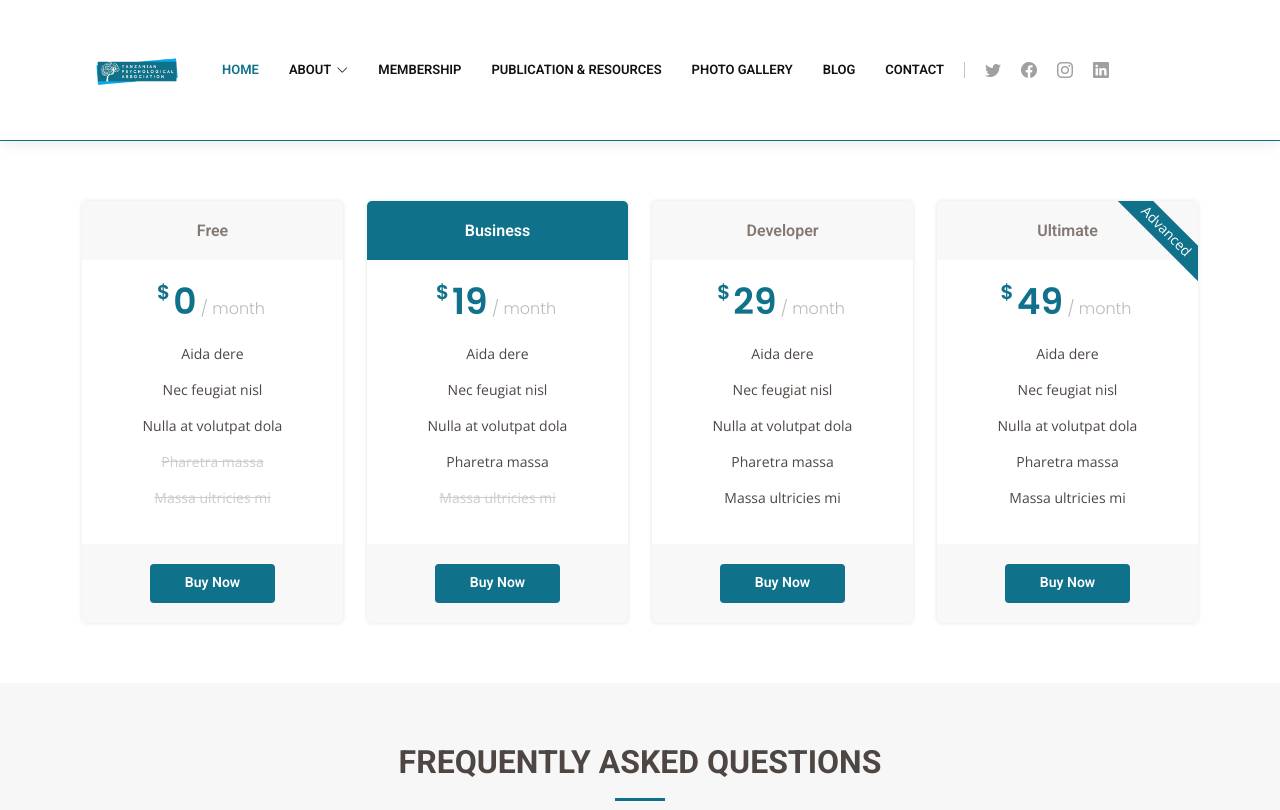
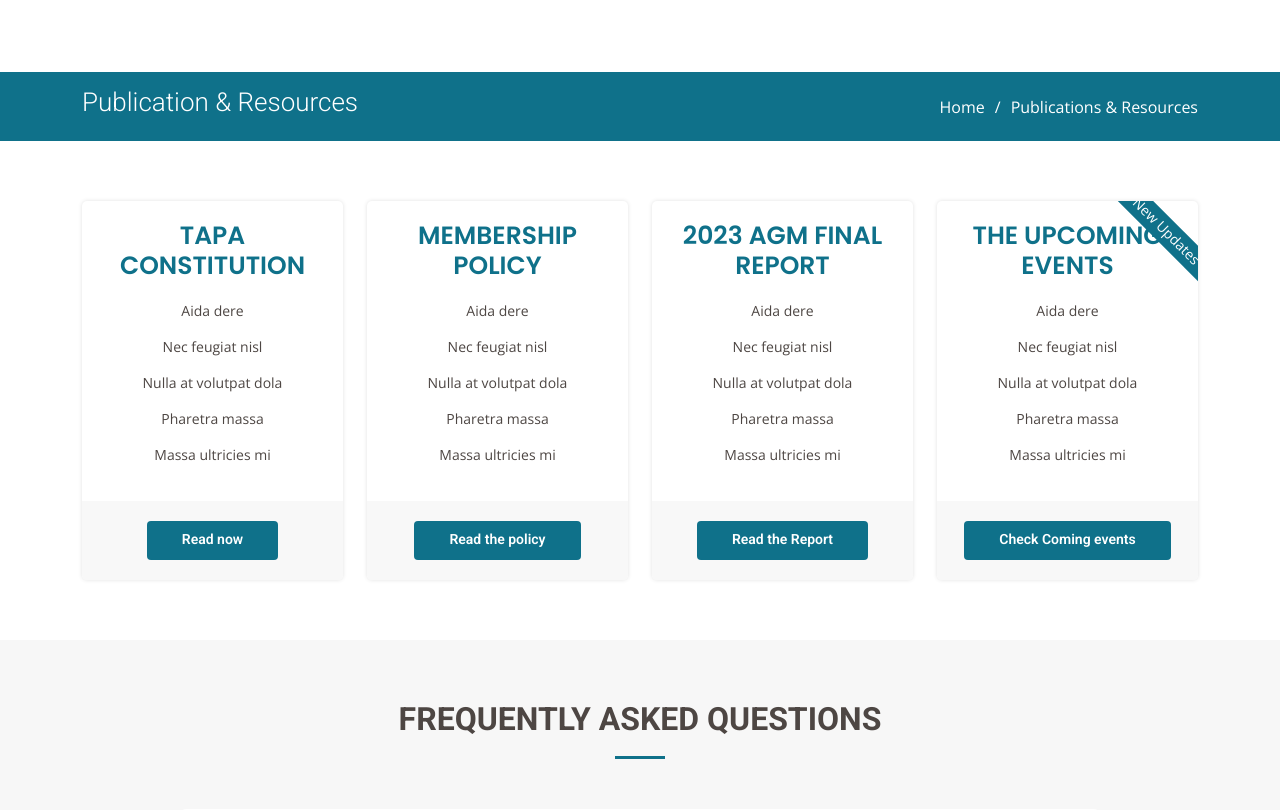
Before and after one commit to andreamsilu/TAPA, a PHP site: page /publication-resources.php in a window 1280 px wide. Shown: the top 810 px of the page. Run offline with PHP 8.4, Linux system fonts and the light colour scheme.

Commit message:
publication page modified

```diff
--- a/assets/css/style.css
+++ b/assets/css/style.css
@@ -1170,6 +1170,13 @@ section {
   border-radius: 5px;
   position: relative;
   overflow: hidden;
+  transition-duration: 0.3s;
+}
+.pricing .box:hover {
+  /* background: #0F718A; */
+  transition: 0.3s;
+  transform-style:preserve-3d;
+
 }
 
 .pricing h3 {
@@ -1183,7 +1190,7 @@ section {
 }
 
 .pricing h4 {
-  font-size: 36px;
+  font-size: 25px;
   color: #0F718A;
   font-weight: 600;
   font-family: "Poppins", sans-serif;
@@ -1222,8 +1229,8 @@ section {
 }
 
 .pricing ul .na {
-  color: #ccc;
-  text-decoration: line-through;
+  /* color: #ccc; */
+  text-decoration: 0;
 }
 
 .pricing .btn-wrap {
--- a/header.php
+++ b/header.php
@@ -22,7 +22,7 @@
           <li><a href="membership.php">Membership</a></li>
           <li><a href="publication-resources.php">Publication & resources</a></li>
           <li><a href="portfolio.php">Photo gallery</a></li>
-          <li><a href="blog.php">Blog</a></li>
+          <!-- <li><a href="blog.php">Blog</a></li> -->
           <li><a href="contact.php">Contact</a></li>
 
         </ul>
--- a/index.php
+++ b/index.php
@@ -26,7 +26,7 @@
 
         <div class="row content">
           <div class="col-lg-6" data-aos="fade-right">
-            <h2>Eum ipsam laborum deleniti velitena</h2>
+            <h2 style="color: #0F718A;">TANZANIA PSYCHOLOGICAL ASSOCIATION</h2>
             <h3>Voluptatem dignissimos provident quasi corporis voluptates sit assum perenda sruen jonee trave</h3>
           </div>
           <div class="col-lg-6 pt-4 pt-lg-0" data-aos="fade-left">
--- a/membership.php
+++ b/membership.php
@@ -35,7 +35,7 @@
 
 <body>
 
-<?php include "header.php" ?>
+<?php //include "header.php" ?>
 
   <main id="main">
 
@@ -90,7 +90,7 @@
                 </svg>
                 <i class="bx bx-pencil"></i>
               </div>
-              <h4><a href="registration.php">Member Registration</a></h4>
+              <h4>Member Registration</h4>
               <p class="mb-3">Fill all the required details to be a full member of TAPA</p>
             <a href="registration.php" class="text-white">
             <button class="btn btn-primary w-100 " type="submit">Register Now</button>
@@ -104,7 +104,7 @@
 
           <div class="col-lg-4 col-md-6 d-flex align-items-stretch mt-4 mt-lg-0" data-aos="zoom-in" data-aos-delay="300">
             <div class="icon-box iconbox-blue">
-            <h4><a href="">Search for Practitioner</a></h4>
+            <h4>Search for Practitioner</h4>
 
               <div class="icon">
                 <svg width="100" height="100" viewBox="0 0 600 600" xmlns="http://www.w3.org/2000/svg">
--- a/publication-resources.php
+++ b/publication-resources.php
@@ -10,11 +10,11 @@
   <meta content="" name="keywords">
 
   <?php include "titleIcon.php" ?>
+  <?php //include "header.php" ?>
 
 </head>
 
 <body>
-<?php include "header.php" ?>
 
 
   <main id="main">
@@ -24,7 +24,7 @@
       <div class="container">
 
         <div class="d-flex justify-content-between align-items-center">
-          <h2>Pricing</h2>
+          <h2>Publication & Resources</h2>
           <ol>
             <li><a href="index.php">Home</a></li>
             <li>Publications & Resources</li>
@@ -32,7 +32,8 @@
         </div>
 
       </div>
-    </section><!-- End Breadcrumbs -->
+    </section>
+    <!-- End Breadcrumbs -->
 
     <!-- ======= Pricing Section ======= -->
     <section id="pricing" class="pricing">
@@ -42,8 +43,8 @@
 
           <div class="col-lg-3 col-md-6">
             <div class="box">
-              <h3>Free</h3>
-              <h4><sup>$</sup>0<span> / month</span></h4>
+              <h4>TAPA CONSTITUTION</h4>
+              <!-- <h4><sup>$</sup>0<span> / month</span></h4> -->
               <ul>
                 <li>Aida dere</li>
                 <li>Nec feugiat nisl</li>
@@ -52,15 +53,15 @@
                 <li class="na">Massa ultricies mi</li>
               </ul>
               <div class="btn-wrap">
-                <a href="#" class="btn-buy">Buy Now</a>
+                <a href="#" class="btn-buy">Read now</a>
               </div>
             </div>
           </div>
 
           <div class="col-lg-3 col-md-6 mt-4 mt-md-0">
             <div class="box featured">
-              <h3>Business</h3>
-              <h4><sup>$</sup>19<span> / month</span></h4>
+              <h4>MEMBERSHIP POLICY</h4>
+              <!-- <h4><sup>$</sup>19<span> / month</span></h4> -->
               <ul>
                 <li>Aida dere</li>
                 <li>Nec feugiat nisl</li>
@@ -69,15 +70,15 @@
                 <li class="na">Massa ultricies mi</li>
               </ul>
               <div class="btn-wrap">
-                <a href="#" class="btn-buy">Buy Now</a>
+                <a href="#" class="btn-buy">Read the policy</a>
               </div>
             </div>
           </div>
 
           <div class="col-lg-3 col-md-6 mt-4 mt-lg-0">
             <div class="box">
-              <h3>Developer</h3>
-              <h4><sup>$</sup>29<span> / month</span></h4>
+              <h4>2023 AGM FINAL REPORT</h4>
+              <!-- <h4><sup>$</sup>29<span> / month</span></h4> -->
               <ul>
                 <li>Aida dere</li>
                 <li>Nec feugiat nisl</li>
@@ -86,16 +87,16 @@
                 <li>Massa ultricies mi</li>
               </ul>
               <div class="btn-wrap">
-                <a href="#" class="btn-buy">Buy Now</a>
+                <a href="#" class="btn-buy">Read the Report</a>
               </div>
             </div>
           </div>
 
           <div class="col-lg-3 col-md-6 mt-4 mt-lg-0">
             <div class="box">
-              <span class="advanced">Advanced</span>
-              <h3>Ultimate</h3>
-              <h4><sup>$</sup>49<span> / month</span></h4>
+              <span class="advanced">New Updates</span>
+              <h4>THE UPCOMING EVENTS</h4>
+              <!-- <h4><sup>$</sup>49<span> / month</span></h4> -->
               <ul>
                 <li>Aida dere</li>
                 <li>Nec feugiat nisl</li>
@@ -104,7 +105,7 @@
                 <li>Massa ultricies mi</li>
               </ul>
               <div class="btn-wrap">
-                <a href="#" class="btn-buy">Buy Now</a>
+                <a href="#" class="btn-buy">Check Coming events</a>
               </div>
             </div>
           </div>
@@ -112,7 +113,8 @@
         </div>
 
       </div>
-    </section><!-- End Pricing Section -->
+    </section>
+    <!-- End Pricing Section -->
 
     <!-- ======= Frequently Asked Questions Section ======= -->
     <section id="faq" class="faq section-bg">
@@ -173,7 +175,8 @@
         </div>
 
       </div>
-    </section><!-- End Frequently Asked Questions Section -->
+    </section>
+    <!-- End Frequently Asked Questions Section -->
 
   </main><!-- End #main -->
 
```
Also changed, not shown: about.php (+9 -7 lines), profile.php (+16 -12 lines), registration.php (+22 -4 lines).
